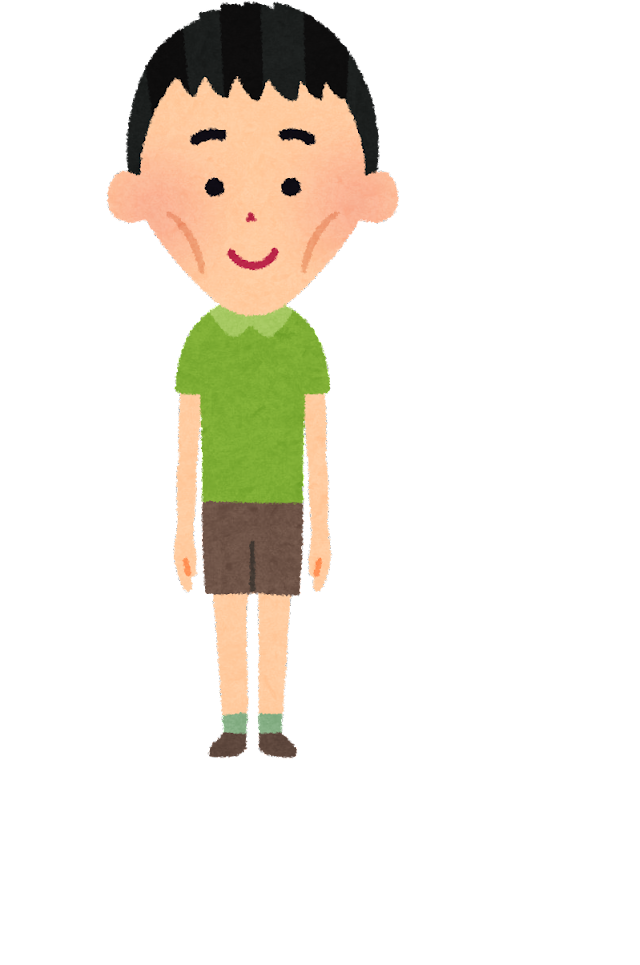
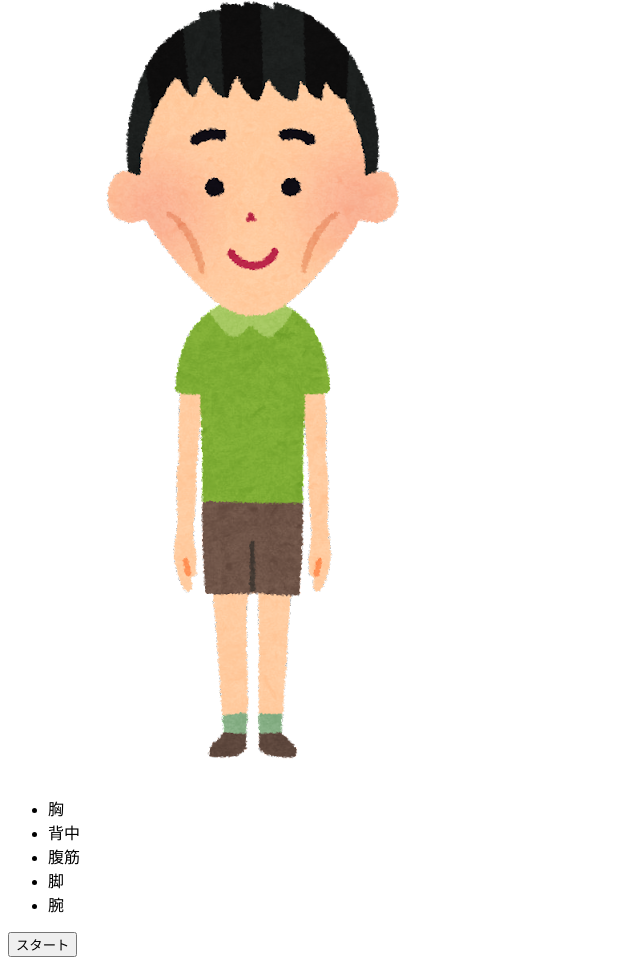
Before and after one commit to kyosukeedo/koukikadai, a plain HTML site: page index.html in a window 1280 px wide. Shown: the part 154-1119 px from the top of the page, without its empty margins (0-640 px from the left). Before the commit the page ends 950 px from the top, so only its background shows below. Drawn offline with Linux system fonts and the light colour scheme.

Commit message:
Update index.html

```diff
--- a/index.html
+++ b/index.html
@@ -13,5 +13,16 @@
      <p id="muki">
        <img src="./image/gari.png" alt="オフ">
      </p>
+
+    <div id="roulette-container">
+      <ul id="roulette-items">
+        <li>胸</li>
+        <li>背中</li>
+        <li>腹筋</li>
+        <li>脚</li>
+        <li>腕</li>
+      </ul>
+    </div>
+    <button id="start-button">スタート</button>
   </body>
 </html>
```
